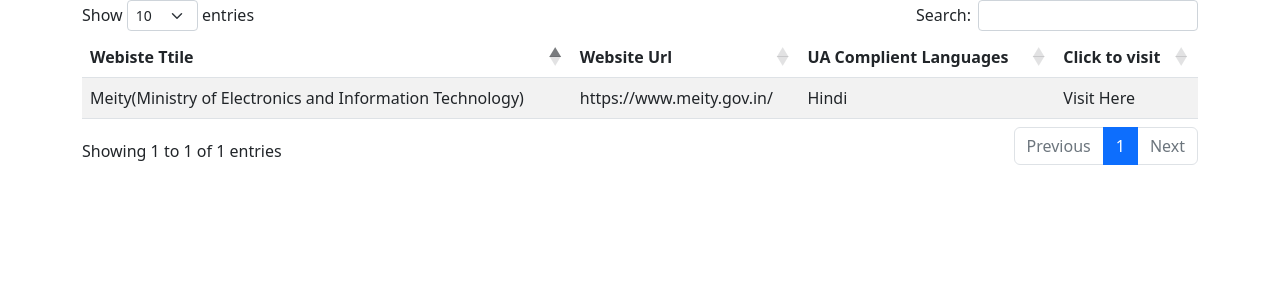
After one commit to Abhijeet-kadance/To-Do-List-Django, a Django app: page /datatable/ in a window 1280 px wide. The commit adds this page. Shown: the top 300 px of the page. Run offline with Django 4.2, Linux system fonts and the light colour scheme; data comes from the database, SQL or seed files in the repository; both versions use the stored data as it was after the commit; some libraries are stand-ins or nearby versions.

Commit message:
UYpdated code

```diff
--- a/todo/tasks/forms.py
+++ b/todo/tasks/forms.py
@@ -6,12 +6,12 @@
     Title = forms.CharField(label="Title", max_length=500, widget=forms.TextInput(
         attrs={'placeholder':'Enter Task Title','class':'form-control form-control-lg'}
     ))
-
+    Complete = forms.BooleanField(widget=forms.RadioSelect())
     class Meta:
         model = Task
         fields = [
             'Title',
         ]
 
-    def clean(self):
-        super(Task,self).clean()
+    # def clean(self):
+    #     super(Task,self).clean()
--- a/todo/tasks/models.py
+++ b/todo/tasks/models.py
@@ -1,4 +1,5 @@
 from django.db import models
+from django.contrib import admin
 
 # Create your models here.
 
@@ -10,3 +11,42 @@
 
     def __str__(self):
         return self.Title
+
+# Language = (
+#         ('', '-- Select --'),
+#         ('ENGLISH', 'English'),
+#         ('HINDI', 'Hindi'),
+#         ('MARATHI', 'Marathi'),
+#         )
+
+class Language(models.Model):
+    Language_Title = models.CharField(max_length=300,null=True,default="")
+
+    def __str__(self):
+        return self.Language_Title
+
+class UAWebiste(models.Model):
+    Website_Title = models.CharField(max_length=500)
+    Webiste_Language = models.ForeignKey(Language, on_delete=models.CASCADE , default="")
+    Webiste_URL = models.CharField(max_length=500)
+
+    def __str__(self):
+        return self.Website_Title
+
+# class UAReady(models.Model):
+#     Website_Title = models.CharField(max_length=300)
+#     Website_URL = models.CharField(max_length=500)
+#     Languages = models.
+#     # Languages = models.CharField(max_length=15, choices=Language, default="")
+
+#     def __str__(self):
+#         return self.Website_Title
+
+# class Languages(models.Model):
+#     Languages = models.ForeignKey(UAReady, on_delete=models.CASCADE , default="")
+#     Language_Related_To = models.CharField(max_length=15, choices=Language,default="")
+#     Language_Url = models.CharField(max_length=500)
+
+
+#     def __str__(self):
+#         return self.Languages.Website_Title
--- /dev/null
+++ b/todo/tasks/templates/tasks/datatable.html
@@ -0,0 +1,61 @@
+<!DOCTYPE html>
+<html lang="en">
+  <head>
+    <meta charset="UTF-8" />
+    <meta http-equiv="X-UA-Compatible" content="IE=edge" />
+    <meta name="viewport" content="width=device-width, initial-scale=1.0" />
+    <link
+      rel="stylesheet"
+      href="https://cdnjs.cloudflare.com/ajax/libs/twitter-bootstrap/5.2.0/css/bootstrap.min.css"
+    />
+    <link
+      rel="stylesheet"
+      href=" https://cdn.datatables.net/1.13.4/css/dataTables.bootstrap5.min.css"
+    />
+
+    <title>Data Table</title>
+  </head>
+  <body>
+    <div class="container">
+    <table id="example" class="table table-striped" style="width: 100%">
+      <thead>
+        <tr>
+          <th>Webiste Ttile</th>
+          <th>Website Url</th>
+          <th>UA Complient Languages</th>
+          <th>Click to visit</th>
+        </tr>
+      </thead>
+      <tbody>
+        {% for stories in UAObject %}
+        <tr>
+          <td>{{stories.Website_Title}}</td>
+          <td>{{stories.Webiste_URL}}</td>
+          <td>{{stories.Webiste_Language}}</td>
+          <td>Visit Here</td>
+        </tr>
+        {% endfor %}
+      </tbody>
+      <!-- <tfoot>
+        <tr>
+          <th>Name</th>
+          <th>Position</th>
+          <th>Office</th>
+          <th>Age</th>
+          <th>Start date</th>
+          <th>Salary</th>
+        </tr>
+
+      </tfoot> -->
+    </table>
+</div>
+    <script src="https://code.jquery.com/jquery-3.5.1.js"></script>
+    <script src="https://cdn.datatables.net/1.13.4/js/jquery.dataTables.min.js"></script>
+    <script src="https://cdn.datatables.net/1.13.4/js/dataTables.bootstrap5.min.js"></script>
+    <script>
+      $(document).ready(function () {
+        $("#example").DataTable();
+      });
+    </script>
+  </body>
+</html>
--- a/todo/tasks/templates/tasks/list.html
+++ b/todo/tasks/templates/tasks/list.html
@@ -13,6 +13,7 @@
         <div class="row">
             <div class="col-sm-12 col-lg-12">
                 <form method="POST" action="/">
+                    {% csrf_token %}
                     <div class="form-group">
                         <label for="Feedback_FirstName" class="form-label"> Name</label>
                         {{form.Title}}
@@ -24,6 +25,7 @@
             <div class="col-sm-12 col-lg-12 text-center pt-3">
                 <h3 class="border">Task List</h3>
                 {% for task in tasks %}
+                <a href ="{% url 'update_task' task.id %}">Update</a>
                     <p>{{task}}</p>
                 {% endfor %}
             </div>
--- a/todo/tasks/urls.py
+++ b/todo/tasks/urls.py
@@ -2,5 +2,7 @@
 from . import views
 
 urlpatterns = [
-    path('',views.index)
+    path('',views.index, name="list"),
+    path('update_task/<str:pk>/',views.updateTask,name="update_task"),
+    path('datatable/',views.datatable,name="datatable")
 ]
--- a/todo/tasks/views.py
+++ b/todo/tasks/views.py
@@ -14,9 +14,35 @@
         if form.is_valid():
             form.save()
 
-        return
+        return redirect('/')
+
     context = {
         'tasks':tasks,
         'form':form,
     }
+
     return render(request,'tasks/list.html', context)
+
+def updateTask(request,pk):
+    task = Task.objects.get(id=pk)
+    form = TaskForm(instance=task)
+
+    context = {
+        'form':form,
+    }
+    return render(request, 'tasks/update_task.html',context)
+
+
+def datatable(request):
+    UAObject = UAWebiste.objects.all()
+    title = str(UAWebiste.objects.filter(Webiste_Language=1))
+    print("Title : " + title)
+    if UAWebiste.objects.filter(Webiste_Language=1) == "Ministry of Electronics and Information Technology" :
+        print("Hurray")
+    print(UAWebiste.objects.filter(Webiste_Language=1))
+    #print(UAObject.filter(Webiste_Language=))
+
+    context = {
+        'UAObject':UAObject,
+    }
+    return render(request,'tasks/datatable.html', context)
```
Also changed, not shown: todo/tasks/admin.py (+11 -1 lines), todo/tasks/templates/tasks/update_task.html (added, +7 -0 lines), todo/db.sqlite3, todo/tasks/migrations/0002_languages_uaready.py (added), todo/tasks/migrations/0003_languages_language_related_to.py (added), todo/tasks/migrations/0004_alter_uaready_languages.py (added), todo/tasks/migrations/0005_rename_webiste_url_uaready_website_url.py (added), todo/tasks/migrations/0006_languages_languages.py (added), todo/tasks/migrations/0007_remove_uaready_languages.py (added), todo/tasks/migrations/0008_remove_languages_language_related_to_and_more.py (added), todo/tasks/migrations/0009_language_delete_languages.py (added), todo/tasks/migrations/0010_uawebiste.py (added).
